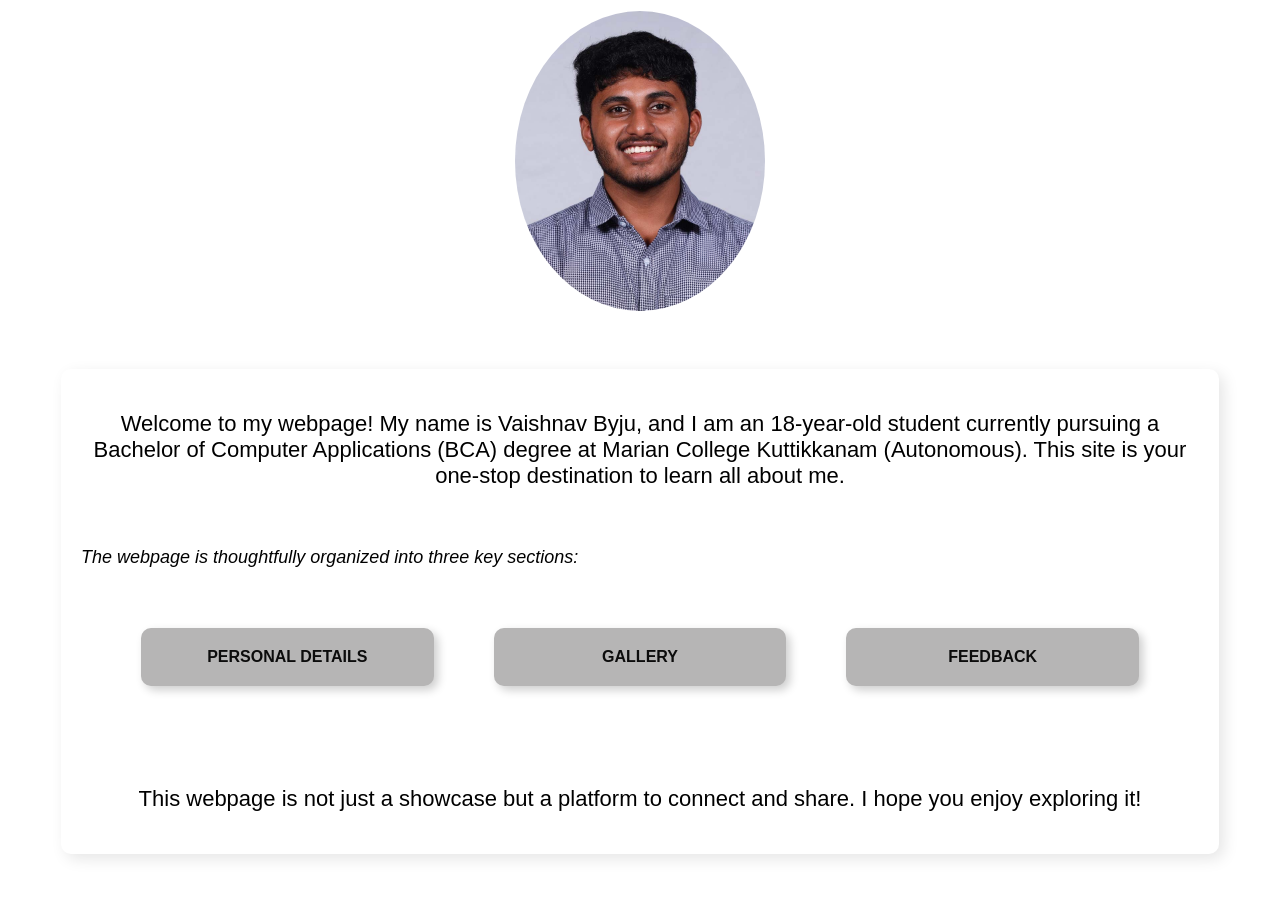
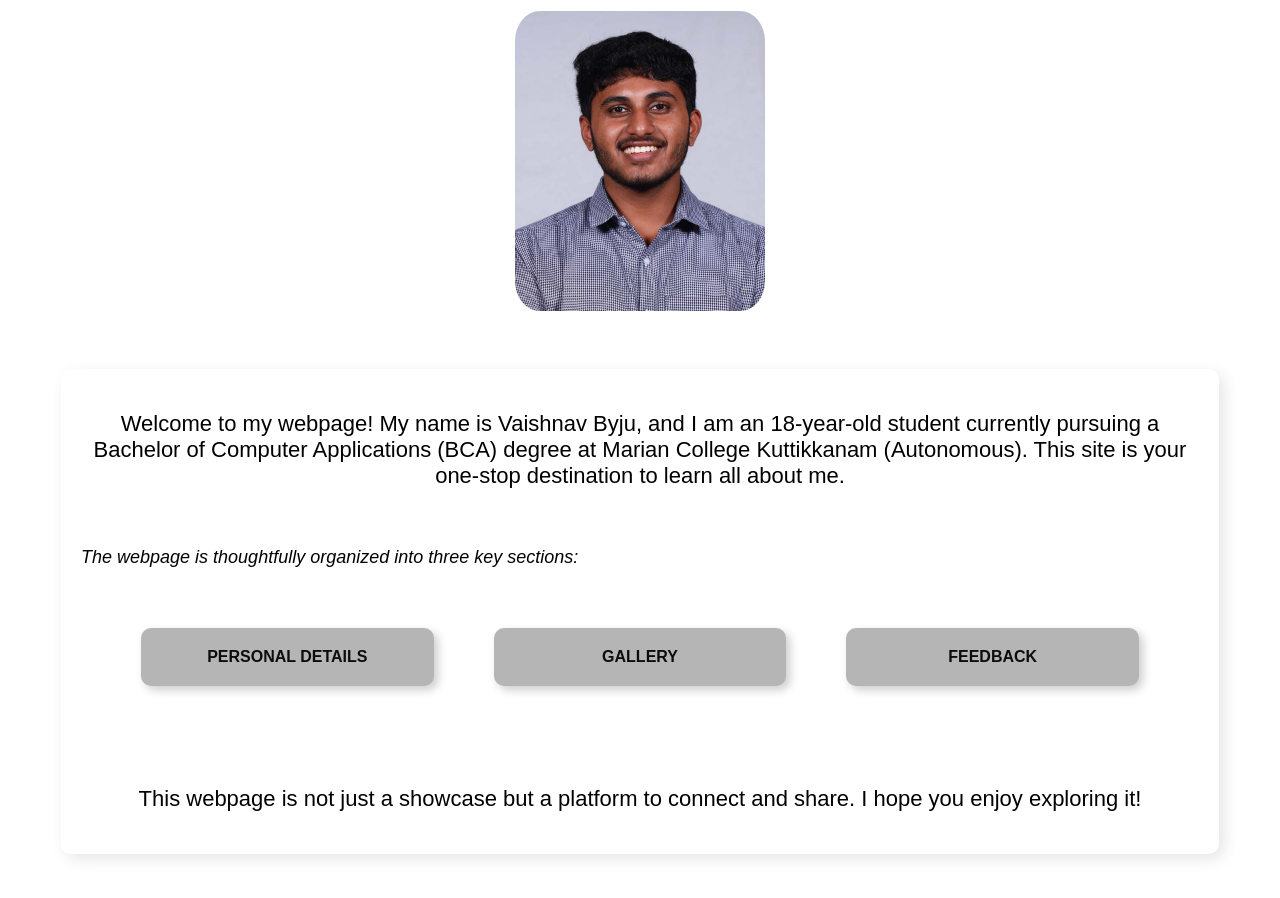
Before and after one commit to vaishnav-byju/Personal-website, a plain HTML site: page home.html in a window 1280 px wide. Drawn offline with Linux system fonts and the light colour scheme.

Commit message:
Update home.css

```diff
--- a/home.css
+++ b/home.css
@@ -10,7 +10,7 @@ body {
 .img {
     width: 250px;
     height: 300px;
-    border-radius: 80%;
+    border-radius: 10%;
 }
 
 .div {
```
